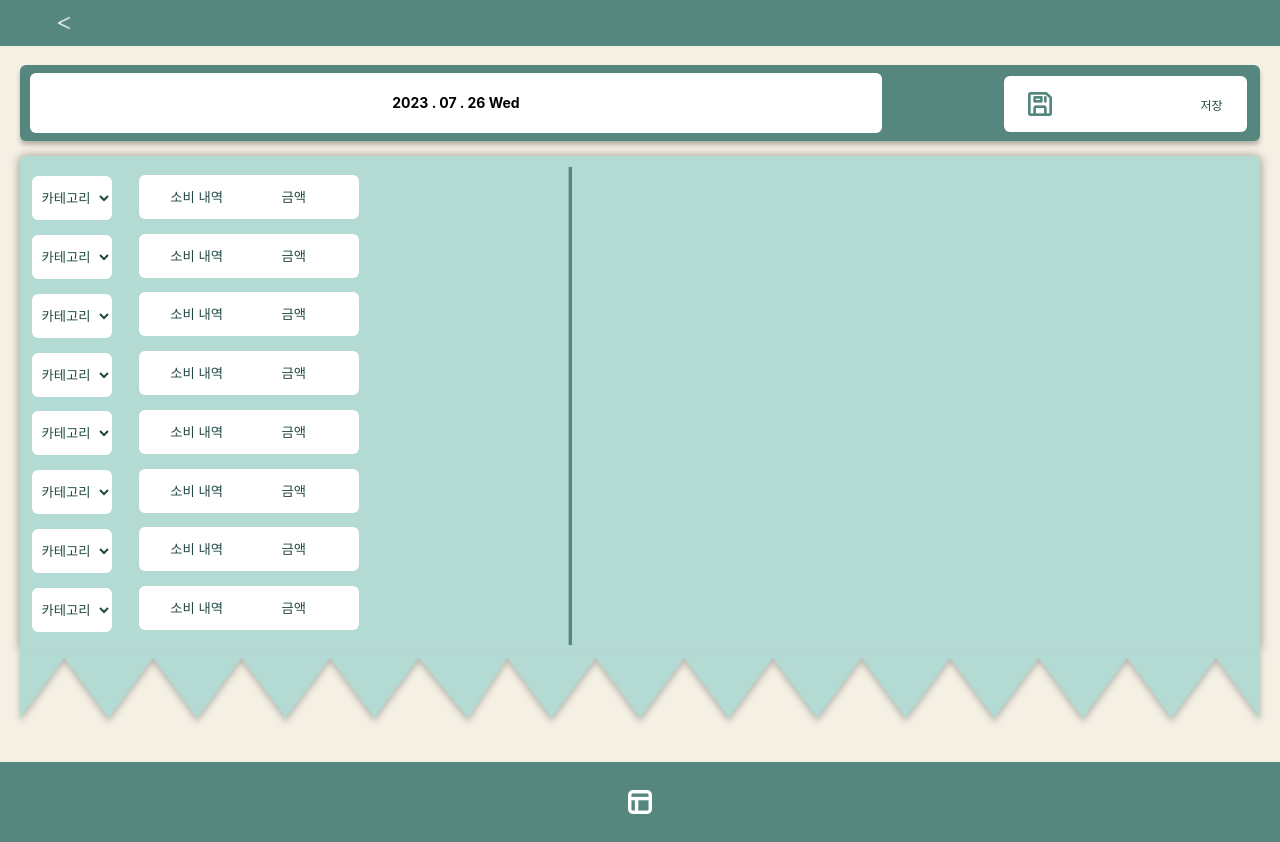
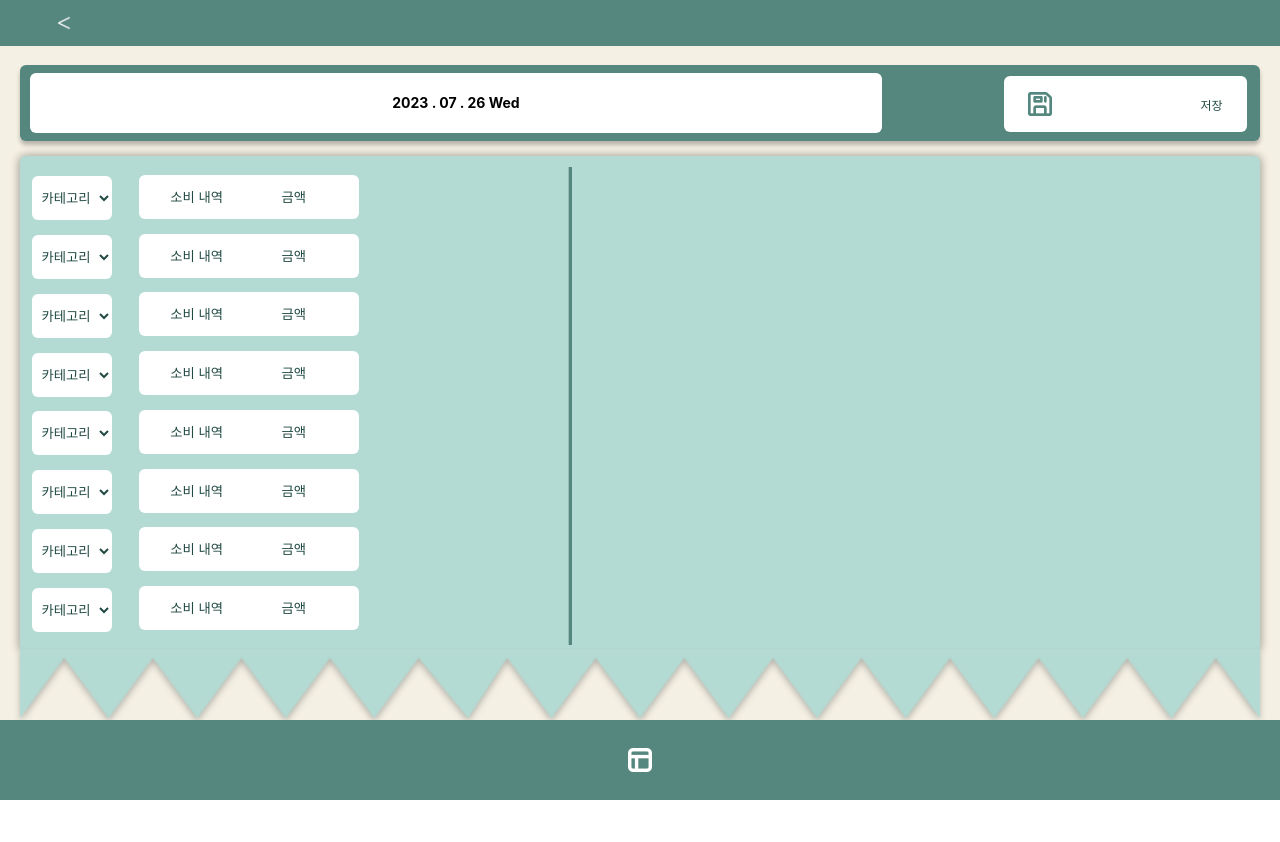
Before and after one commit to pjh402941/clip-my-money-connection, a React (Create React App) app: page /Writeform2 in a window 1280 px wide. After the commit the page ends 800 px from the top, so only its background shows below. Built offline with nearby package versions, Linux system fonts and the light colour scheme.

Commit message:
푸터 수정

```diff
--- a/src/pages/writeform1.jsx
+++ b/src/pages/writeform1.jsx
@@ -122,6 +122,8 @@ const Footer = styled.footer`
   height: 80px;
   width: 100%;
   margin-top: 40px;
+  position: absolute;
+  bottom: 0;
 `;
 
 const ToolBox = styled.div`
@@ -271,7 +273,7 @@ const Writeform1 = () => {
   };
 
   const handleSubmitBoxClick = () => {
-    navigate("/save");
+    navigate("/write");
   };
 
   // 날짜를 형식에 맞게 포맷하여 가져오는 함수
--- a/src/pages/writeform2.jsx
+++ b/src/pages/writeform2.jsx
@@ -122,6 +122,8 @@ const Footer = styled.footer`
   height: 80px;
   width: 100%;
   margin-top: 40px;
+  position: absolute;
+  bottom: 0;
 `;
 
 const ToolBox = styled.div`
```
